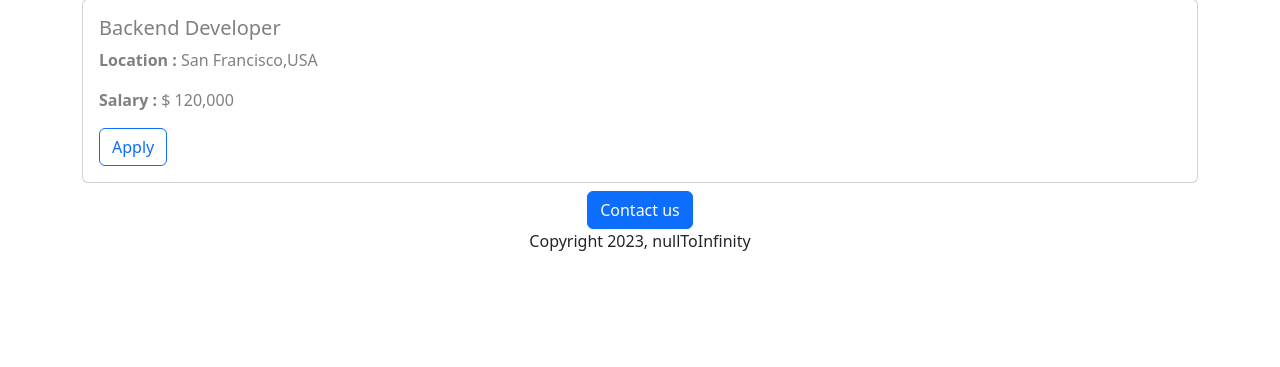
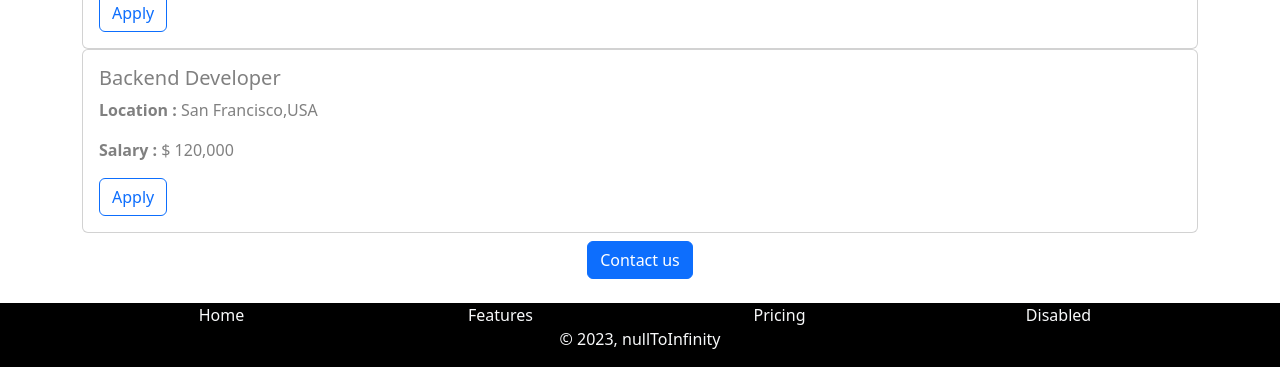
Before and after one commit to abdullahmoosa/careers-website-v2, a Flask app: page / in a window 1280 px wide. Shown: the part 1640-2007 px from the top of the page. Before the commit the page ends 1891 px from the top, so only its background shows below. Run offline with Flask 3, Linux system fonts and the light colour scheme.

Commit message:
Added Navbar and footer

```diff
--- /dev/null
+++ b/templates/footer.html
@@ -0,0 +1,19 @@
+<footer class="bg-black text-light mt-4" style="box-shadow: 0 50vh 0 50vh #000000;">
+    <div class="container text-center">
+        <div class="row">
+            <div class="col">
+                <a class="nav-link text-light" href="#">Home</a>
+            </div>
+            <div class="col">
+                <a class="nav-link text-light" href="#">Features</a>
+            </div>
+            <div class="col">
+                <a class="nav-link text-light" href="#">Pricing</a>
+            </div>
+            <div class="col">
+                <a class="nav-link disabled text-light" aria-disabled="true">Disabled</a>
+            </div>
+        </div>
+        <p>&copy; 2023, nullToInfinity</p>
+    </div>
+</footer>
--- a/templates/home.html
+++ b/templates/home.html
@@ -4,13 +4,14 @@
         <meta charset="UTF-8">
         <meta name="viewport" content="width=device-width, initial-scale=1.0">
         <link href="https://cdn.jsdelivr.net/npm/bootstrap@5.3.2/dist/css/bootstrap.min.css" rel="stylesheet" integrity="sha384-T3c6CoIi6uLrA9TneNEoa7RxnatzjcDSCmG1MXxSR1GAsXEV/Dwwykc2MPK8M2HN" crossorigin="anonymous">
-
+        <script src="https://cdn.jsdelivr.net/npm/bootstrap@5.3.2/dist/js/bootstrap.bundle.min.js" integrity="sha384-C6RzsynM9kWDrMNeT87bh95OGNyZPhcTNXj1NW7RuBCsyN/o0jlpcV8Qyq46cDfL" crossorigin="anonymous"></script>
 
         <link rel="icon" href="{{ url_for('static', filename='job.ico') }}" type="image/x-icon">
 
         <title>nullToInfinity Careers</title>
     </head>
     <body>
+        {% include 'nav.html' %}
         <h1 class ="text-center mt-4">
             <i>nullToInfinity</i> Careers
         </h1>
@@ -43,9 +44,8 @@
 
         <section class="text-center mt-2">
             <button type="button" class="btn btn-primary">Contact us</button>
-            <p>Copyright 2023, nullToInfinity</p>
         </section>
-
+        {% include 'footer.html' %}
     </div>
     </body>
 </html>
--- /dev/null
+++ b/templates/nav.html
@@ -0,0 +1,17 @@
+<nav class="navbar navbar-expand-lg bg-dark fixed-top">
+    <div class="container-fluid">
+      <a class="navbar-brand text-light" href="#"><i>nullToInfinity</i></a>
+      <button class="navbar-toggler" type="button" data-bs-toggle="collapse" data-bs-target="#navbarNavAltMarkup" aria-controls="navbarNavAltMarkup" aria-expanded="false" aria-label="Toggle navigation">
+        <span class="navbar-toggler-icon text-light"></span>
+      </button>
+      <div class="collapse navbar-collapse" id="navbarNavAltMarkup">
+        <div class="navbar-nav">
+          <a class="nav-link active text-light" aria-current="page" href="#">Home</a>
+          <a class="nav-link text-light" href="#">Features</a>
+          <a class="nav-link text-light" href="#">Pricing</a>
+          <a class="nav-link disabled text-light" aria-disabled="true">Disabled</a>
+        </div>
+      </div>
+    </div>
+</nav>
+<div style="height: 50px;"></div>
```
Also changed, not shown: static/people.jpg (added).
